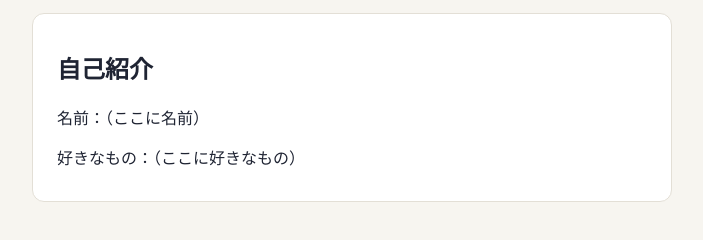
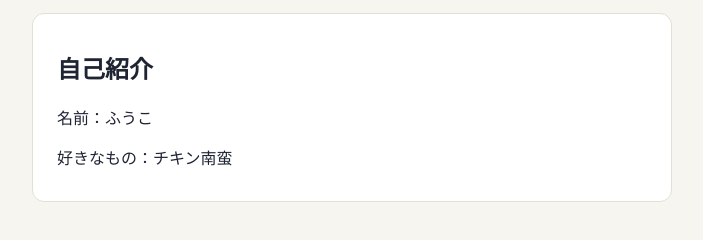
Before and after one commit to kuribayashi-dot/git-practice-fuko, a plain HTML site: page index.html in a window 1280 px wide. Shown: the part 158-398 px from the top of the page, without its empty margins (288-991 px from the left). Drawn offline with Linux system fonts and the light colour scheme.

Commit message:
自己紹介を追加

```diff
--- a/index.html
+++ b/index.html
@@ -16,8 +16,8 @@
     <section class="card">
       <h2>自己紹介</h2>
       <!-- STEP5：ここを書き換えてプッシュすると、公開サイトが更新されます -->
-      <p>名前：（ここに名前）</p>
-      <p>好きなもの：（ここに好きなもの）</p>
+      <p>名前：ふうこ</p>
+      <p>好きなもの：チキン南蛮</p>
     </section>
   </main>
 </body>
```
